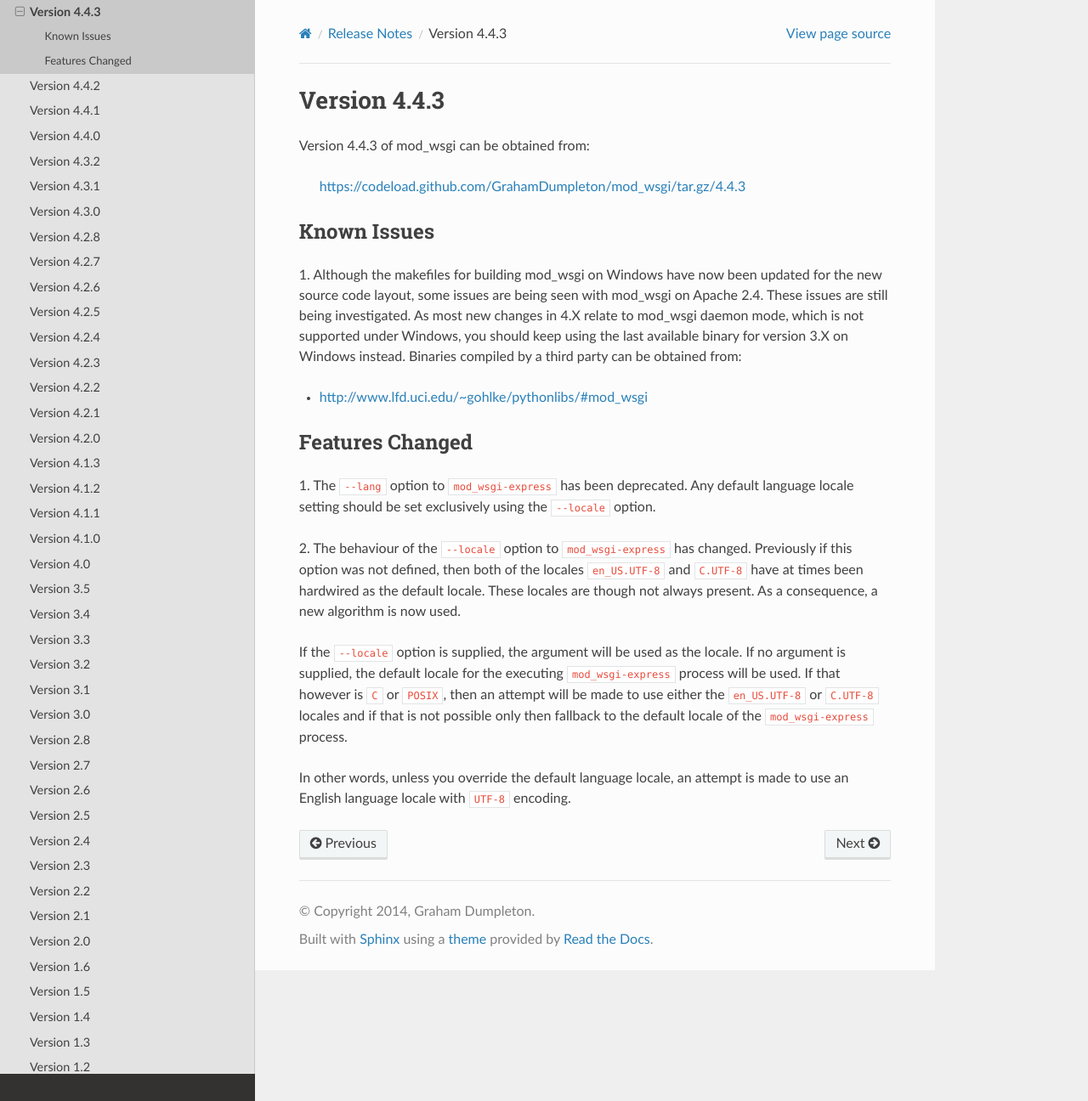
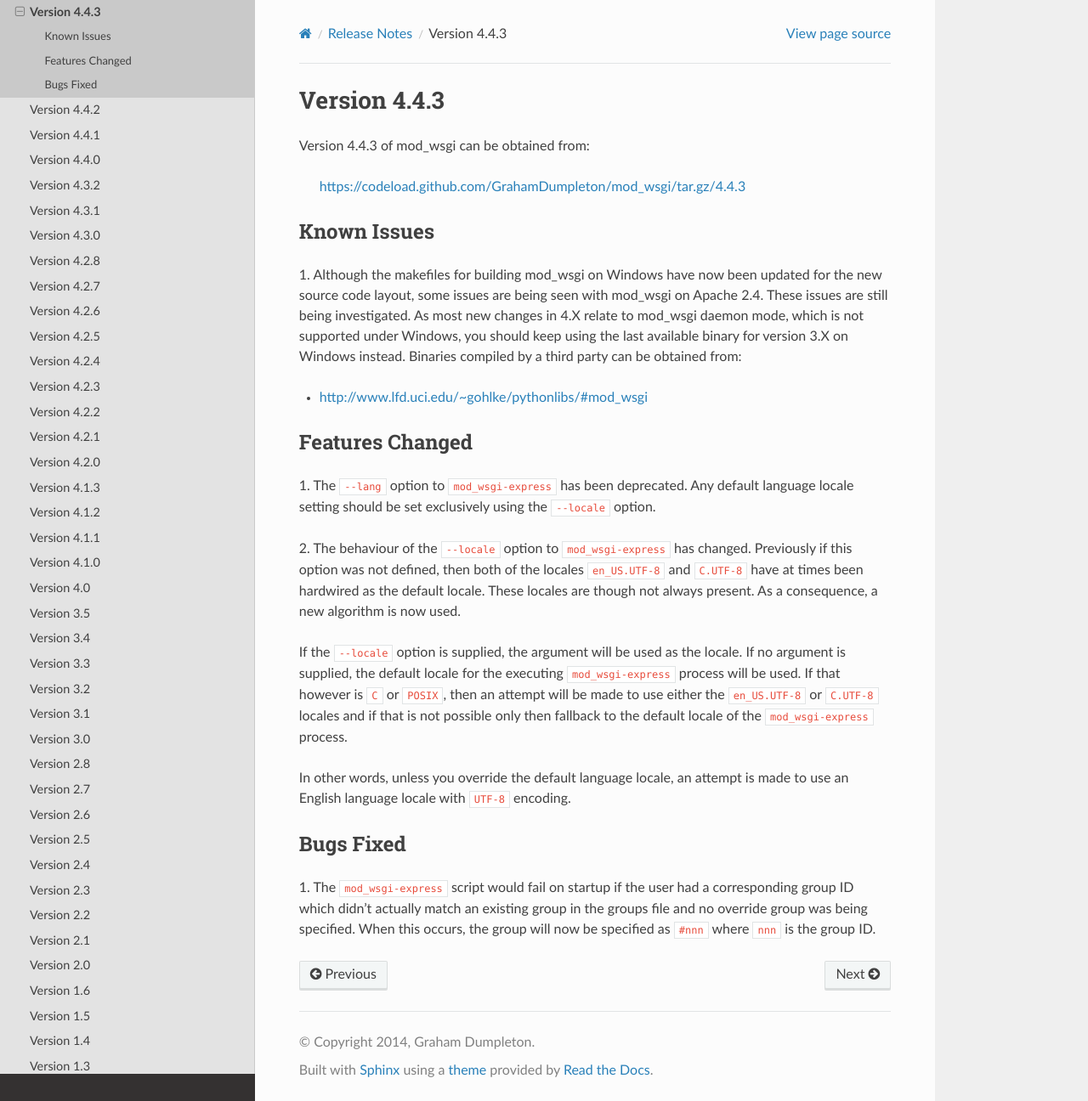
Before and after one commit to GrahamDumpleton/mod_wsgi, a Sphinx documentation site: the page built from docs/release-notes/version-4.4.3.rst, in a window 1280 px wide and 1296 px high. Shown: the whole window at 85% size. Built offline with Sphinx 7.4.7 and the Read the Docs theme 2.0.0, drawn with Linux system fonts in a browser that asks for light colours.

Commit message:
Used numeric group ID where group ID doesn't map to a named group.

```diff
--- a/docs/release-notes/version-4.4.3.rst
+++ b/docs/release-notes/version-4.4.3.rst
@@ -41,3 +41,12 @@ the default locale of the ``mod_wsgi-express`` process.
 
 In other words, unless you override the default language locale, an attempt
 is made to use an English language locale with ``UTF-8`` encoding.
+
+Bugs Fixed
+----------
+
+1. The ``mod_wsgi-express`` script would fail on startup if the user had
+a corresponding group ID which didn't actually match an existing group in
+the groups file and no override group was being specified. When this
+occurs, the group will now be specified as ``#nnn`` where ``nnn`` is the
+group ID.
```
Also changed, not shown: src/server/__init__.py (+5 -2 lines).
